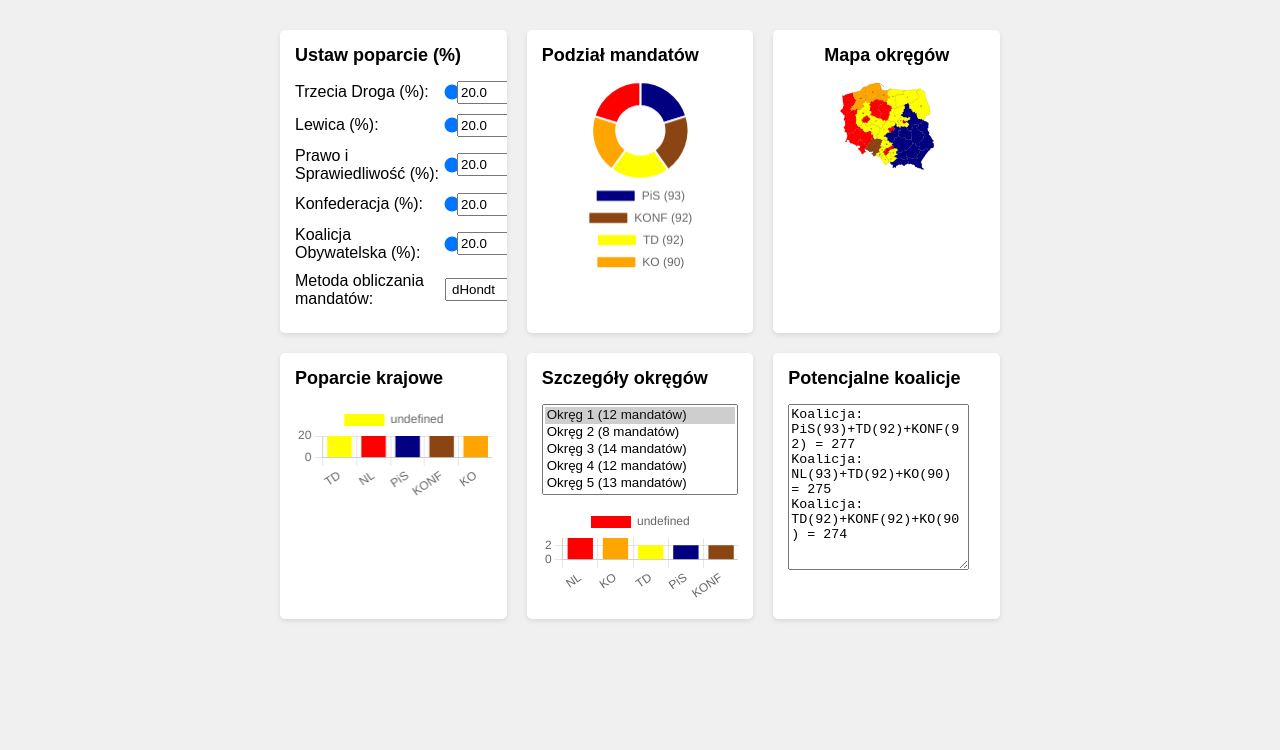
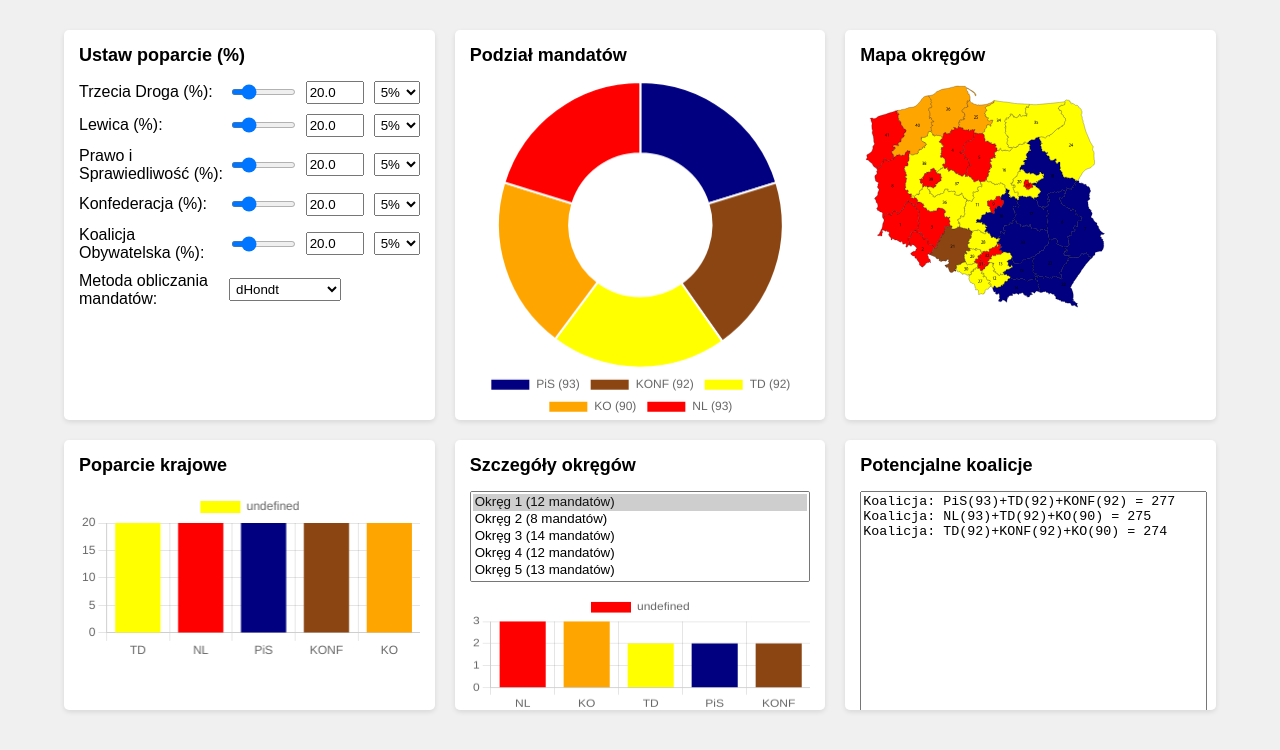
Before and after one commit to icerstop/koalicjometr, a plain HTML site: page index.html in a window 1280 px wide. Drawn offline with nearby package versions, Linux system fonts and the light colour scheme.

Commit message:
Update styles.css

```diff
--- a/styles.css
+++ b/styles.css
@@ -7,13 +7,13 @@ body {
 
 .container {
     display: grid;
-    grid-template-columns: 1fr 1fr 1fr;
+    grid-template-columns: 1fr 1fr 1fr; /* Trzy kolumny */
     gap: 20px;
-    max-width: 90vh;
+    max-width: 90vw; /* 90% szerokości okna */
     margin: 0 auto;
-    max-height: 90vh;
+    max-height: 90vh; /* 90% wysokości okna */
+    overflow: auto; /* Przewijanie w razie potrzeby */
     padding: 10px;
-    overflow: auto;
 }
 
 .sliders-section, .chart-section, .map-section, .details-section, .coalitions-section {
@@ -21,8 +21,8 @@ body {
     padding: 15px;
     border-radius: 5px;
     box-shadow: 0 2px 5px rgba(0,0,0,0.1);
-    overflow-y: auto;
-    max-height: 100%;
+    overflow-y: auto; /* Przewijanie w każdej sekcji, jeśli za dużo treści */
+    max-height: 100%; /* Sekcje dostosowują się do wysokości kolumny */
 }
 
 h2 {
@@ -76,41 +76,76 @@ canvas {
 }
 
 #map {
-    width: 500px;
+    width: 250px; /* Zmniejszona szerokość mapy */
     height: auto;
+    overflow: visible;
 }
 
 #map svg {
-    width: 100%; /* SVG wypełnia kontener */
-    height: auto; /* Zachowuje proporcje */
-    position: relative;
-}
-
-.map-section {
-    display: flex;
-    flex-direction: column;
-    align-items: center; /* Centruje mapę w poziomie */
-}
-
-
-#constituency-list {
     width: 100%;
-    margin-bottom: 10px;
-}
-
-#map {
-    width: 50%; /* Procent szerokości kontenera */
     height: auto;
 }
 
 .chart-section canvas {
-    max-height: 25vh; /* 25% wysokości widoku */
+    max-width: 100%;
+    max-height: 100%; /* Wykres dostosuje się do sekcji */
 }
 
-.details-section select, .details-section canvas {
-    max-height: 20vh; /* 20% wysokości widoku */
+/* Dostosowanie wysokości sekcji w środkowej i prawej kolumnie */
+.chart-section:nth-child(2) { /* Wykres donut */
+    max-height: 45vh; /* Połowa wysokości kolumny dla donut */
+}
+
+.map-section { /* Mapa */
+    max-height: 45vh; /* Połowa wysokości kolumny dla mapy */
+}
+
+.chart-section:nth-child(3) { /* Wykres słupkowy */
+    max-height: 30vh; /* Trzecia część prawej kolumny */
+}
+
+.details-section {
+    max-height: 30vh; /* Trzecia część prawej kolumny */
+    overflow-y: auto;
+}
+
+.details-section select {
+    width: 100%;
+    margin-bottom: 10px;
+    max-height: 50%; /* Połowa sekcji na listę */
+}
+
+.details-section canvas {
+    max-height: 50%; /* Połowa sekcji na wykres */
+}
+
+.coalitions-section {
+    max-height: 30vh; /* Trzecia część prawej kolumny */
+    overflow-y: auto;
 }
 
 #coalitions-text {
-    height: 20vh;
+    width: 100%;
+    height: 100%; /* Wypełnia sekcję */
+    resize: none;
 }
+
+/* Ograniczenie maksymalnej szerokości na dużych ekranach */
+@media (min-width: 1600px) {
+    .container {
+        max-width: 1600px; /* Górny limit na szerokich ekranach */
+    }
+}
+
+/* Responsywność dla małych ekranów */
+@media (max-width: 600px) {
+    .container {
+        grid-template-columns: 1fr; /* Jedna kolumna na telefonach */
+    }
+    .sliders-section, .chart-section, .map-section, .details-section, .coalitions-section {
+        max-height: 40vh; /* Dostosowanie wysokości na telefonach */
+    }
+    #map {
+        width: 100%; /* Mapa wypełnia kolumnę na telefonach */
+    }
+}
```
